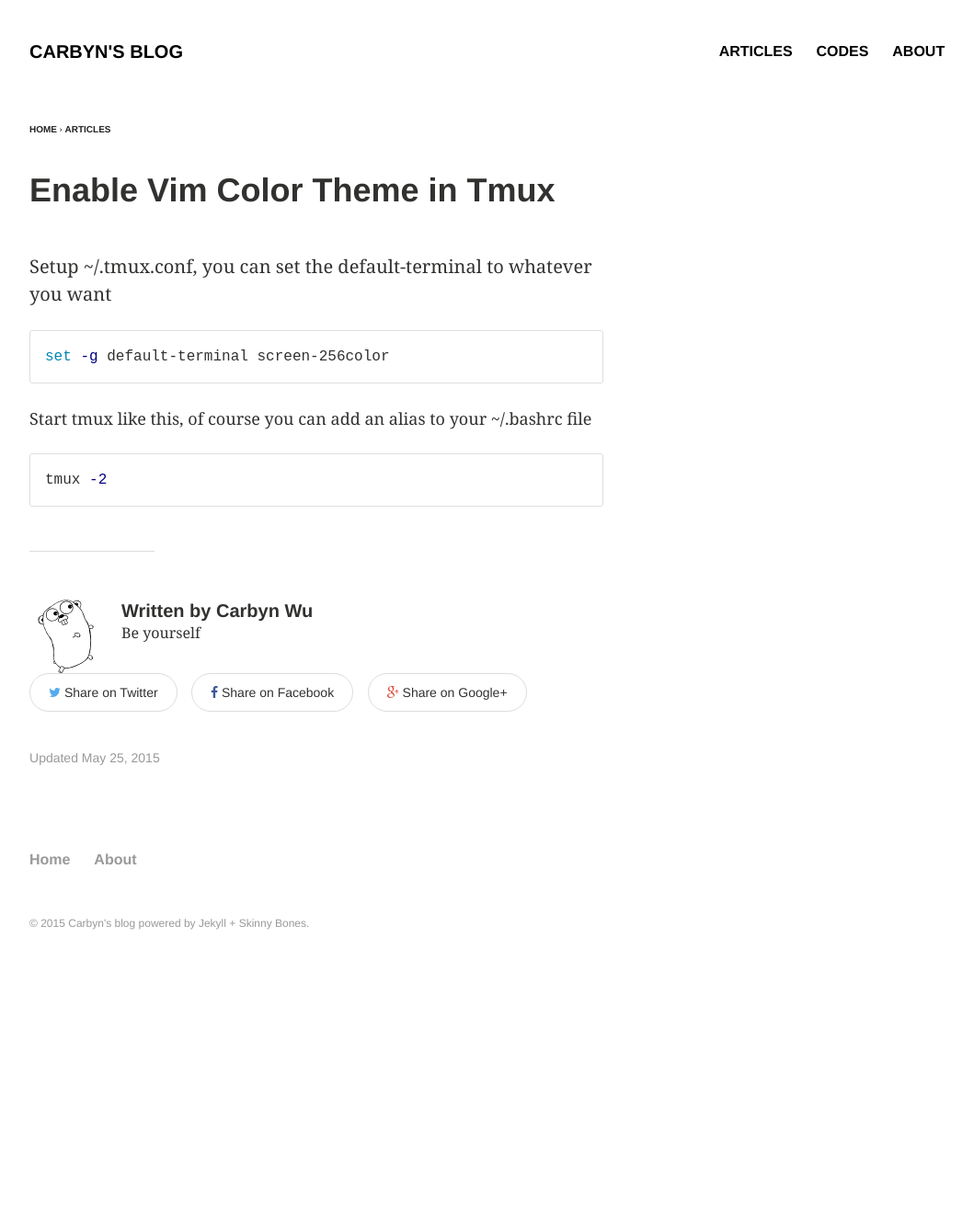
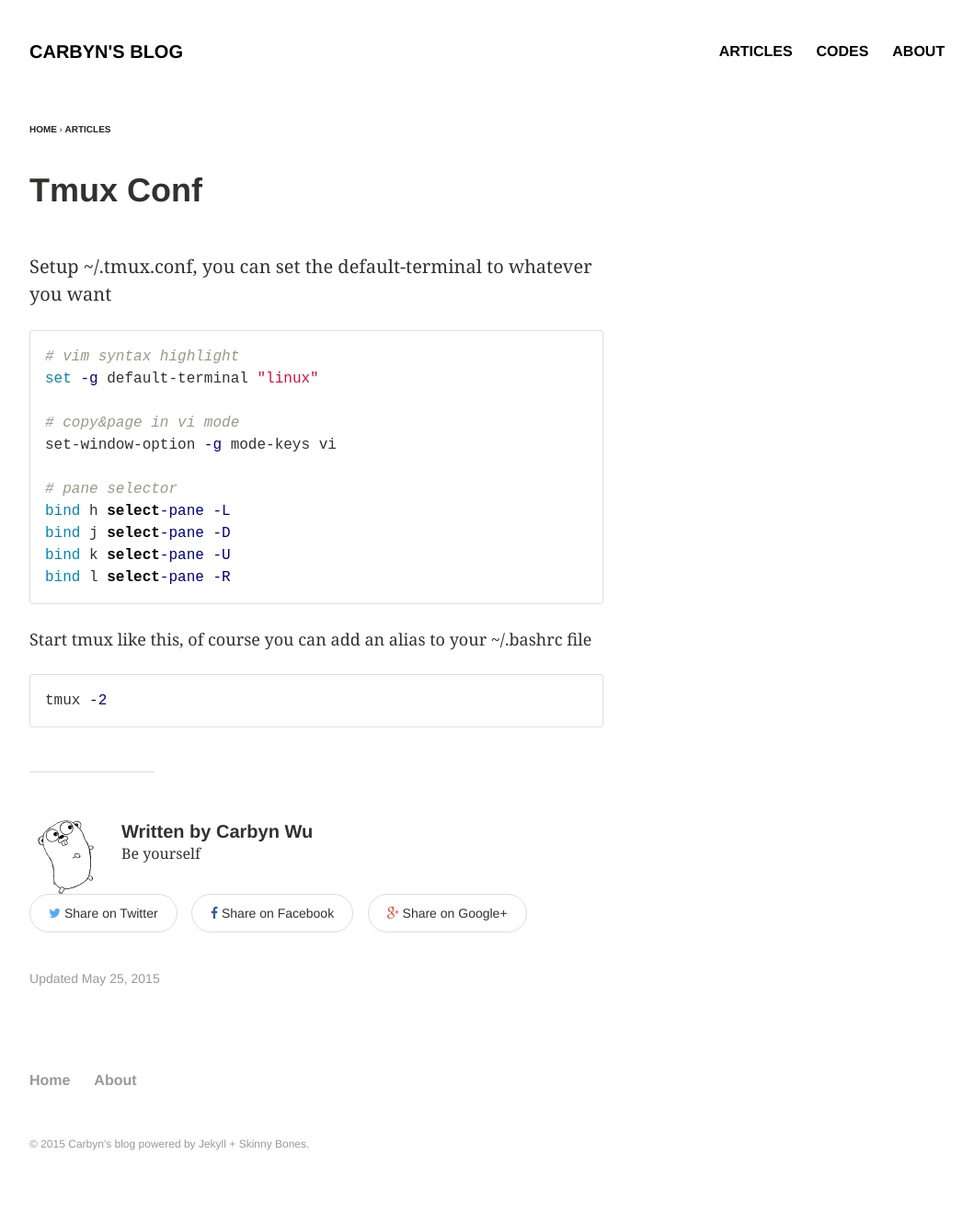
Before and after one commit to Carbyn/carbyn.github.io, a Jekyll site: the page built from _posts/articles/2015-05-26-tmux-conf.md, in a window 1280 px wide. Shown: the whole page at 92% size, without its empty margins (64-1123 px from the left). Built offline with Jekyll 4.4.1, drawn with Linux system fonts in a browser that asks for light colours; before the commit the page ends 1090 px from its top, so only the background shows below that.

Commit message:
ADD: new post

```diff
--- a/_posts/articles/2015-05-25-enable-vim-color-theme-in-tmux.md
+++ b/_posts/articles/2015-05-26-tmux-conf.md
@@ -1,6 +1,6 @@
 ---
 layout: article
-title: "Enable Vim Color Theme in Tmux"
+title: "Tmux Conf"
 modified:
 categories: articles
 excerpt:
@@ -14,7 +14,17 @@ date: 2015-05-25T21:28:41+08:00
 
 Setup ~/.tmux.conf, you can set the default-terminal to whatever you want
 {% highlight bash %}
-set -g default-terminal screen-256color
+# vim syntax highlight
+set -g default-terminal "linux"
+
+# copy&page in vi mode
+set-window-option -g mode-keys vi
+
+# pane selector
+bind h select-pane -L
+bind j select-pane -D
+bind k select-pane -U
+bind l select-pane -R
 {% endhighlight %}
 
 Start tmux like this, of course you can add an alias to your ~/.bashrc file
```
